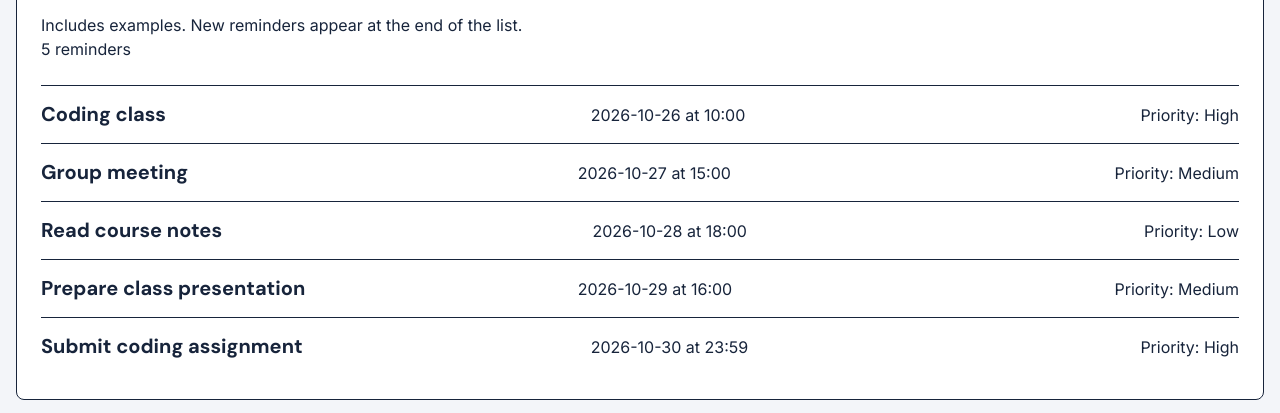
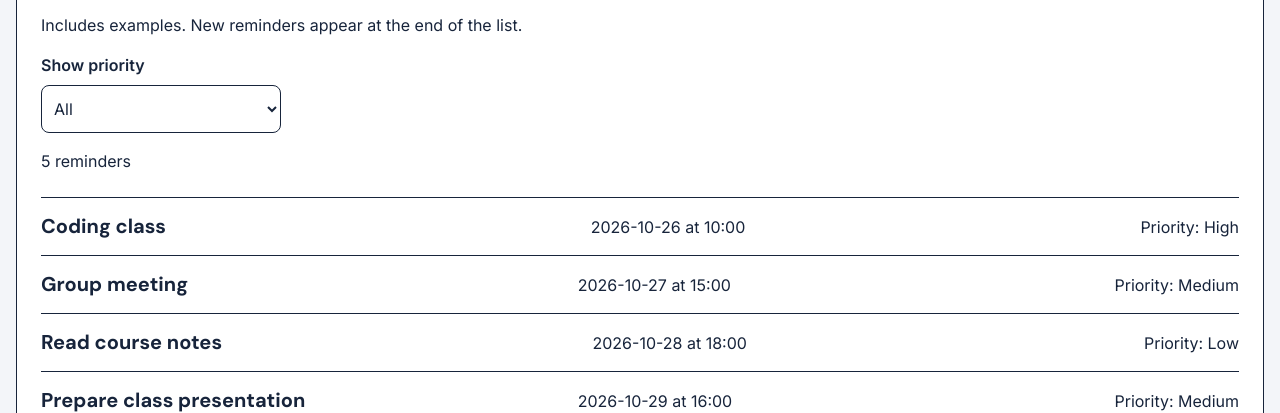
Before and after one commit to jm11420-ship-it/f26-nyu-project-ma-jiaming, a plain HTML site: page index.html in a window 1280 px wide. Shown: the part 687-1100 px from the top of the page. Drawn offline with Linux system fonts and the light colour scheme.

Commit message:
Log priority change event and selected value

```diff
--- a/index.html
+++ b/index.html
@@ -76,8 +76,18 @@
         <header>
           <h2 id="upcoming-heading">Upcoming reminders</h2>
           <p class="note">Includes examples. New reminders appear at the end of the list.</p>
+          <!-- 筛选只控制下面的列表，不改变正在填写的表单。 / The filter changes the list, not the form being filled in. -->
+          <div class="field priority-filter">
+            <label for="priority-filter">Show priority</label>
+            <select id="priority-filter">
+              <option value="All">All</option>
+              <option value="High">High</option>
+              <option value="Medium">Medium</option>
+              <option value="Low">Low</option>
+            </select>
+          </div>
           <!-- 数量由当前列表计算 / Calculate the count from the current list. -->
-          <p id="reminder-count"></p>
+          <p id="reminder-count" role="status"></p>
         </header>
         <div id="reminder-list"></div>
       </section>
--- a/script.js
+++ b/script.js
@@ -18,6 +18,7 @@ const eventName = document.getElementById("event-name");
 const eventDate = document.getElementById("event-date");
 const eventTime = document.getElementById("event-time");
 const saveMessage = document.getElementById("save-message");
+const prioritySelect = document.getElementById("priority-filter");
 
 // 记住最近保存项和表单结果，让学生确认记录。 / Remember the latest save and form result for confirmation.
 let lastSavedReminder = null;
@@ -199,5 +200,12 @@ reminderForm.addEventListener("submit", event => {
   render();
 });
 
+// 先在控制台查看选项变化。 / First inspect the selection event in the Console.
+prioritySelect.addEventListener("change", event => {
+  console.log(event);
+  console.log("Event:", event.type, "Target:", event.target.id);
+  console.log("Selected priority:", event.target.value);
+});
+
 // 初次打开也根据状态显示页面。 / Draw the initial page from state too.
 render();
--- a/style.css
+++ b/style.css
@@ -112,7 +112,8 @@ legend {
   font-weight: 600;
 }
 
-.field input {
+.field input,
+.field select {
   display: block;
   width: 100%;
   min-width: 0;
@@ -184,6 +185,7 @@ input[type="radio"] {
 }
 
 input:focus-visible,
+select:focus-visible,
 button:focus-visible {
   outline: 2px solid var(--blue);
   outline-offset: 2px;
@@ -213,6 +215,12 @@ button {
 
 .upcoming .note {
   margin-bottom: 0;
+}
+
+/* 筛选框沿用表单样式，手机上不超出卡片。 / Reuse form styles and keep the filter inside the panel on mobile. */
+.priority-filter {
+  max-width: 240px;
+  margin: 16px 0;
 }
 
 .reminder-item {
```
